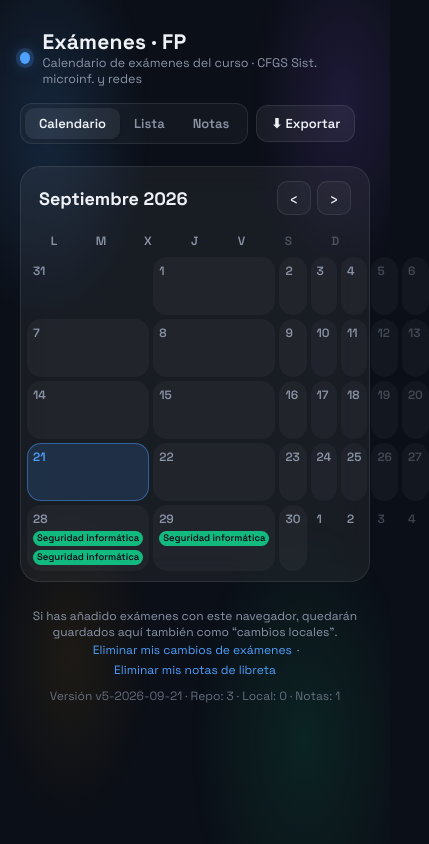
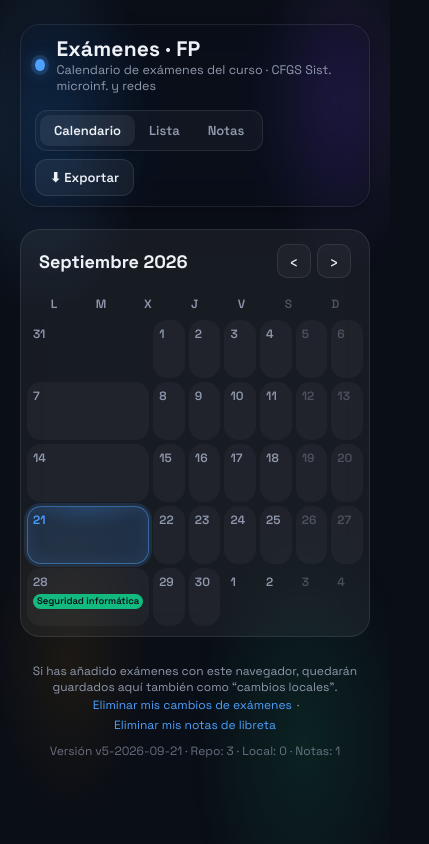
Before and after one commit to thatdangbush1-bot/calendario-examenes, a plain HTML site: page index.html in a window 390 px wide. Shown: the whole page, 429 px wide, since content can reach past the window. Drawn offline with Linux system fonts and the light colour scheme.

Commit message:
Nocturno pulido: tokens, header sticky glass, entrada cascada del mes, celdas con capas+glow hoy, chips tipo-píldora, micro-feedback, focus-visible, reduced-motion, responsive; repo-wins en notas; cache-busting data/notes

```diff
--- a/data.js
+++ b/data.js
@@ -1,5 +1,5 @@
 window.EXAMS = [
-{"id":"lmuaxuudasqepd","date":"2026-09-28","subject":"seginf","type":"Examen Teórico"},
-{"id":"lmuaxz73dfrY4","date":"2026-09-28","subject":"seginf","type":"Deberes","notes":"Fecha limite Actividad 3"},
-{"id":"lmuaxux59o45u2","date":"2026-09-29","subject":"seginf","type":"Examen Práctico"}
+{"id":"lmuaxuasdqepd","date":"2026-09-28","subject":"seginf","type":"Deberes","notes":"Fecha limite Actividad 3"},
+{"id":"lmuayecpcgu0id","date":"2026-11-09","subject":"seginf","type":"Examen Teórico"},
+{"id":"lmuayeZ2vIsIr0","date":"2026-11-10","subject":"seginf","type":"Examen Práctico"}
 ];
--- a/index.html
+++ b/index.html
@@ -13,14 +13,31 @@
 @import url('https://fonts.googleapis.com/css2?family=Space+Grotesk:wght@400;500;600;700&display=swap');
 
 :root {
-  --bg: #0b0f17;
+  /* ---- color ---- */
+  --bg: #0a0e16;
   --card: rgba(255, 255, 255, 0.055);
   --card2: rgba(255, 255, 255, 0.035);
   --border: rgba(255, 255, 255, 0.09);
   --text: #eef2f7;
-  --muted: #8b94a7;
+  --muted: #9099ad;
   --accent: #4ea1ff;
-  --today: rgba(78, 161, 255, 0.16);
+  --accent2: #8b5cf6;
+  --ok: #34d399;
+  --danger: #fb7185;
+  --warn: #fbbf24;
+  --today: rgba(78, 161, 255, 0.17);
+  /* ---- espacio (escala 4px) ---- */
+  --s-1: 4px; --s-2: 8px; --s-3: 12px; --s-4: 16px; --s-5: 20px; --s-6: 28px; --s-7: 40px;
+  /* ---- radio ---- */
+  --r-sm: 8px; --r-md: 12px; --r-lg: 16px; --r-xl: 20px; --r-full: 999px;
+  /* ---- sombra ---- */
+  --sh-sm: 0 1px 2px rgba(0,0,0,.3);
+  --sh-md: 0 4px 14px rgba(0,0,0,.28);
+  --sh-lg: 0 24px 60px rgba(0,0,0,.5);
+  /* ---- movimiento ---- */
+  --dur: .25s; --ease: cubic-bezier(.2,.7,.3,1); --ease-bounce: cubic-bezier(.34,1.56,.4,1);
+  /* ---- glass header ---- */
+  --header-bg: rgba(10, 14, 22, 0.72); --header-blur: 16px;
 }
 
 * { box-sizing: border-box; margin: 0; padding: 0; }
@@ -48,8 +65,19 @@ body {
 
 .wrap {
   position: relative; z-index: 1;
-  max-width: 1080px; margin: 0 auto; padding: 28px 20px 60px;
+  max-width: 1120px; margin: 0 auto; padding: 24px 20px 60px;
 }
+
+header {
+  position: sticky; top: 12px; z-index: 40;
+  display: flex; align-items: center; justify-content: space-between; gap: 16px;
+  flex-wrap: wrap; margin-bottom: 24px; padding: 10px 14px;
+  background: var(--glass); border: 1px solid var(--border); border-radius: var(--r-xl);
+  backdrop-filter: blur(var(--header-blur)) saturate(1.4); -webkit-backdrop-filter: blur(var(--header-blur)) saturate(1.4);
+  box-shadow: var(--sh-md);
+  animation: headIn var(--dur) var(--ease) both;
+}
+@keyframes headIn { from { opacity: 0; transform: translateY(-8px); } }
 
 /* ---- header ---- */
 header { display: flex; align-items: flex-start; justify-content: space-between; gap: 16px; margin-bottom: 22px; flex-wrap: wrap; }
@@ -83,7 +111,9 @@ header { display: flex; align-items: flex-start; justify-content: space-between;
 
 .card { background: var(--card); border: 1px solid var(--border); border-radius: 20px; backdrop-filter: blur(14px); }
 
-/* ---- calendar ---- */
+/* =====================================================================
+   CALENDAR
+   ===================================================================== */
 .cal-nav { display: flex; align-items: center; justify-content: space-between; padding: 14px 18px; }
 .cal-nav h2 { font-size: 18px; font-weight: 700; text-transform: capitalize; }
 .mnav { display: flex; gap: 6px; }
@@ -108,7 +138,15 @@ header { display: flex; align-items: flex-start; justify-content: space-between;
 .day:hover { border-color: var(--border); background: rgba(255,255,255,.07); }
 .day.out { background: transparent; cursor: default; }
 .day.out:hover { background: transparent; }
-.day.today { background: var(--today); border-color: rgba(78,161,255,.45); }
+.day.today {
+  background: var(--today);
+  border: 1px solid rgba(78,161,255,.50);
+  box-shadow: 0 0 0 3px rgba(78,161,255,.14), inset 0 0 18px rgba(78,161,255,.10);
+}
+.day.today::after {
+  content: ""; position: absolute; inset: 0; pointer-events: none;
+  background: radial-gradient(68% 58% at 50% 0%, rgba(78,161,255,.14), transparent 70%);
+}
 .day .num { font-size: 13px; font-weight: 600; color: var(--muted); }
 .day.today .num { color: var(--accent); }
 .day.wknd .num { opacity: .4; }
```
